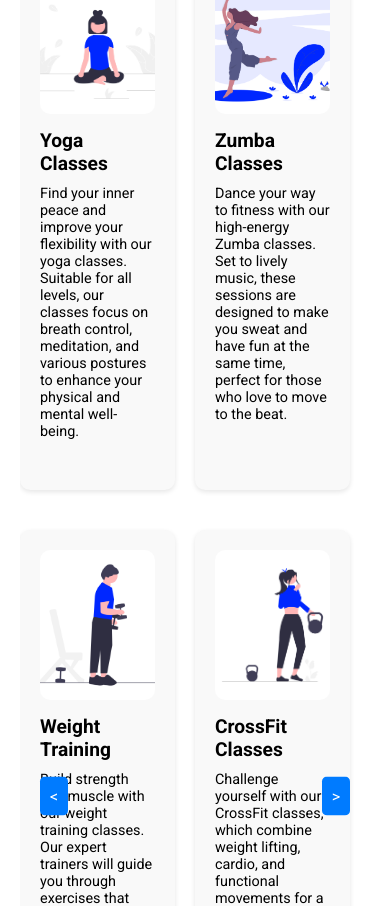
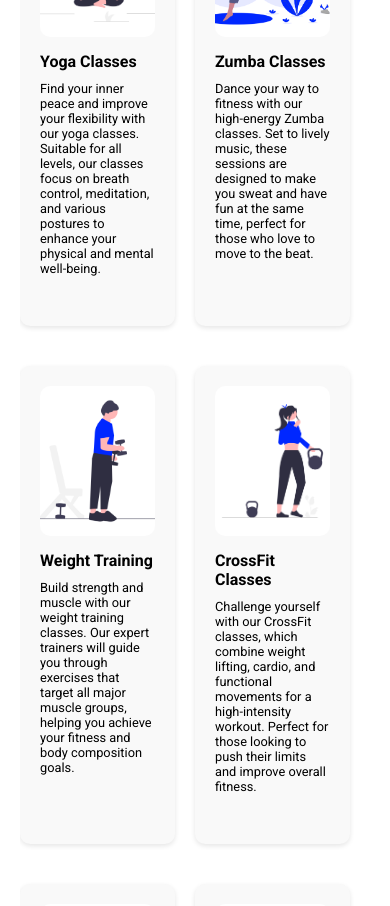
Before and after one commit to vraj30/Gym-Web-App, a React (Vite) app in the folder Fronted/: page /home in a window 390 px wide. Shown: the part 1220-2126 px from the top of the page. Built offline with nearby package versions, Linux system fonts and the light colour scheme.

Commit message:
Update WorkoutSessions.css

```diff
--- a/Fronted/src/components/WorkoutSessions.css
+++ b/Fronted/src/components/WorkoutSessions.css
@@ -38,17 +38,17 @@
   padding: 20px;
   background: #f9f9f9;
   border-radius: 10px;
-    text-align: left; /* Align text to the left */
+  text-align: left;
   box-shadow: 0 2px 5px rgba(0, 0, 0, 0.1);
   scroll-snap-align: start;
-    display: flex; /* Ensure flex layout */
-    flex-direction: column; /* Stack image and content */
+  display: flex;
+  flex-direction: column;
 }
 
 .class-item img {
   width: 100%;
-    height: 150px; /* Set a fixed height for consistency */
-    object-fit: cover; /* Ensure images maintain aspect ratio and cover their container */
+  height: 150px;
+  object-fit: cover;
   border-radius: 10px;
   margin-bottom: 15px;
 }
@@ -60,21 +60,24 @@
 
 .class-item p {
   font-size: 0.9rem;
-    flex-grow: 1; /* Allow text to expand within the container */
+  flex-grow: 1;
 }
 
-  /* Scroll buttons */
 .scroll-buttons {
-    position: absolute;
+  position: relative;
   top: 50%;
-    transform: translateY(-50%);
+
+  transform: translateY(-5%);
   display: flex;
   justify-content: space-between;
   width: 100%;
   padding: 0 20px;
 }
-
-  .scroll-buttons button {
+.scroll-buttons .scroll-button-right {
+transform: translateX(50%);
+}
+.scroll-buttons .scroll-button-left,
+.scroll-buttons .scroll-button-right {
   padding: 10px;
   font-size: 1rem;
   background-color: #007bff;
@@ -84,19 +87,41 @@
   cursor: pointer;
 }
 
-  .scroll-buttons button:hover {
+.scroll-buttons .scroll-button-left:hover,
+.scroll-buttons .scroll-button-right:hover {
   background-color: #0056b3;
 }
 
-  /* Responsive adjustments */
 @media (max-width: 768px) {
   .classes {
-      flex-wrap: wrap; /* Allow items to wrap on smaller screens */
+    flex-wrap: wrap;
   }
 
   .class-item {
-      flex: 0 0 calc(50% - 20px); /* Two items per row on smaller screens */
+    flex: 0 0 calc(50% - 20px);
     max-width: calc(50% - 20px);
     margin-bottom: 20px;
   }
+
+  .scroll-buttons {
+    display: none;
   }
+}
+
+@media (max-width: 480px) {
+  .workout_session h1 {
+    font-size: 1.5rem;
+  }
+
+  .workout_session p {
+    font-size: 0.9rem;
+  }
+
+  .class-item h4 {
+    font-size: 1rem;
+  }
+
+  .class-item p {
+    font-size: 0.8rem;
+  }
+}
```
Lines whose indentation alone changed are shown as unchanged.
